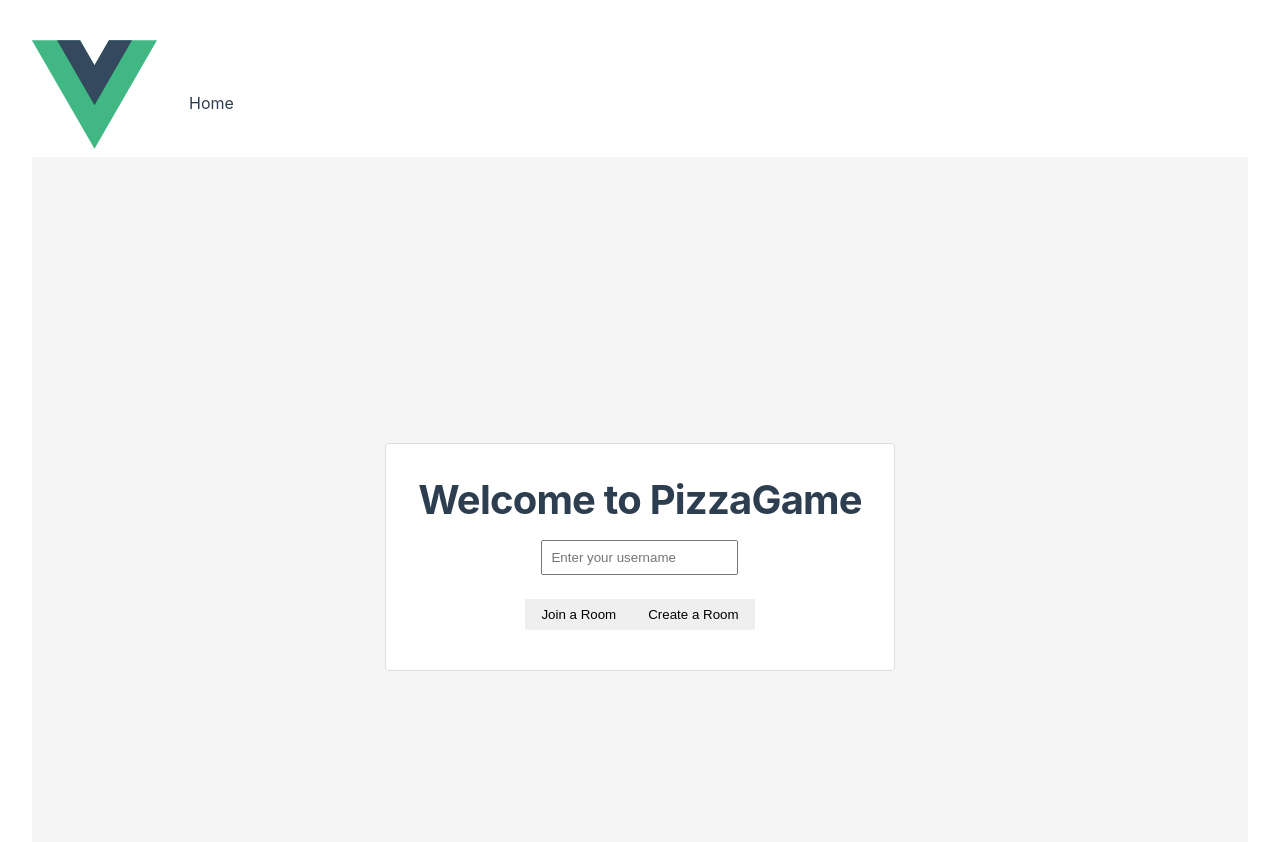
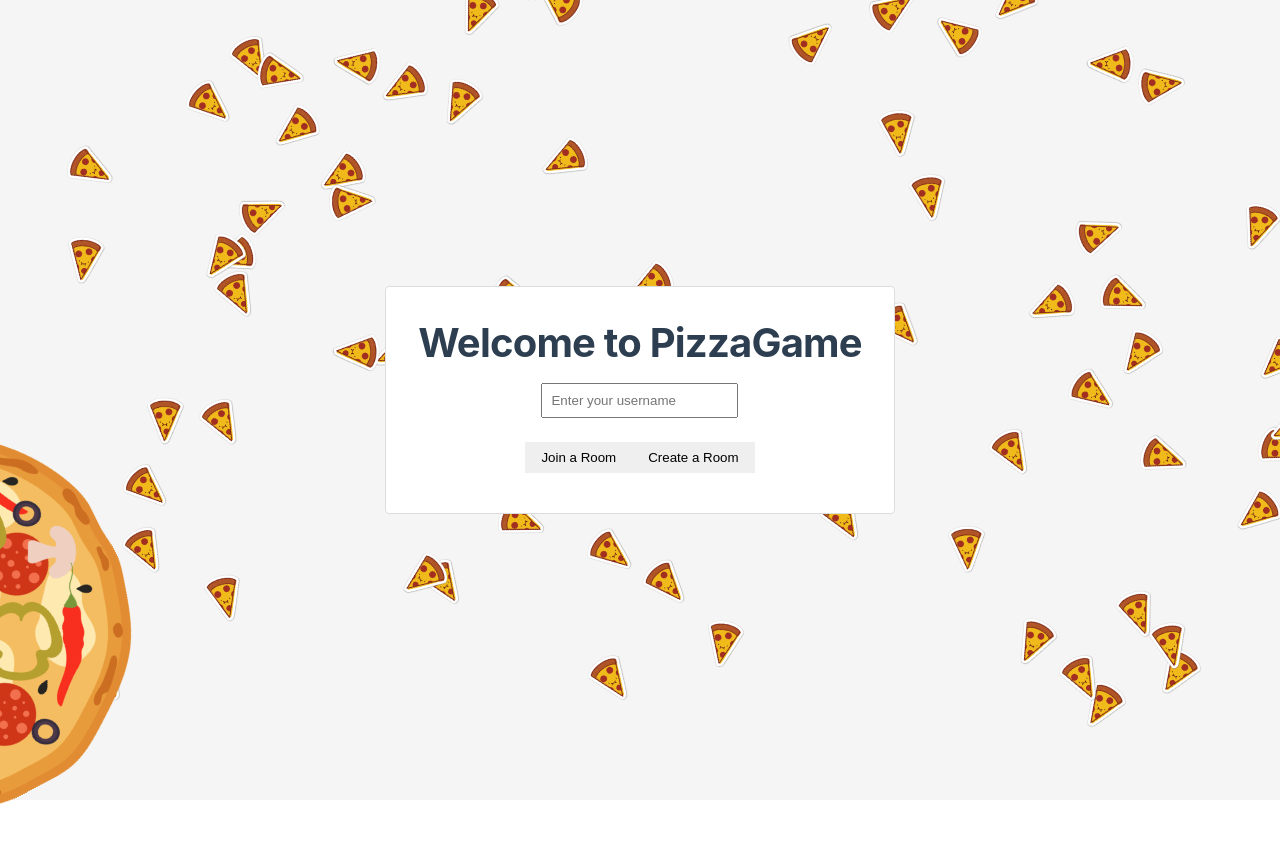
Before and after one commit to pizzeria-game/front, a Vue app: page / in a window 1280 px wide. Shown: the top 842 px of the page. After the commit the page ends 800 px from the top, so only its background shows below. Built offline with nearby package versions, Linux system fonts and the light colour scheme.

Commit message:
add anim

```diff
--- a/src/App.vue
+++ b/src/App.vue
@@ -1,81 +1,9 @@
 <script setup lang="ts">
-import { RouterLink, RouterView } from "vue-router"
+import { RouterView } from "vue-router"
 </script>
 
 <template>
-    <header>
-        <img alt="Vue logo" class="logo" src="@/assets/logo.svg" width="125" height="125" />
-
-        <div class="wrapper">
-            <nav>
-                <RouterLink to="/">Home</RouterLink>
-            </nav>
-        </div>
-    </header>
-
     <RouterView />
 </template>
 
-<style scoped>
-header {
-    line-height: 1.5;
-    max-height: 100vh;
-}
-
-.logo {
-    display: block;
-    margin: 0 auto 2rem;
-}
-
-nav {
-    width: 100%;
-    font-size: 12px;
-    text-align: center;
-    margin-top: 2rem;
-}
-
-nav a.router-link-exact-active {
-    color: var(--color-text);
-}
-
-nav a.router-link-exact-active:hover {
-    background-color: transparent;
-}
-
-nav a {
-    display: inline-block;
-    padding: 0 1rem;
-    border-left: 1px solid var(--color-border);
-}
-
-nav a:first-of-type {
-    border: 0;
-}
-
-@media (min-width: 1024px) {
-    header {
-        display: flex;
-        place-items: center;
-        padding-right: calc(var(--section-gap) / 2);
-    }
-
-    .logo {
-        margin: 0 2rem 0 0;
-    }
-
-    header .wrapper {
-        display: flex;
-        place-items: flex-start;
-        flex-wrap: wrap;
-    }
-
-    nav {
-        text-align: left;
-        margin-left: -1rem;
-        font-size: 1rem;
-
-        padding: 1rem 0;
-        margin-top: 1rem;
-    }
-}
-</style>
+<style scoped></style>
--- a/src/assets/main.css
+++ b/src/assets/main.css
@@ -10,11 +10,12 @@
 }
 
 #app {
-    max-width: 1280px;
-    margin: 0 auto;
-    padding: 2rem;
+    font-weight: normal;
+}
 
-    font-weight: normal;
+body {
+    overflow: hidden;
+    height: 100vh;
 }
 
 h1 {
--- /dev/null
+++ b/src/components/GiantPizza.vue
@@ -0,0 +1,23 @@
+<script setup lang="ts"></script>
+
+<template>
+    <img src="@/assets/img/pizzas/giant-pizza.png" alt="pizza" id="giant-pizza" />
+</template>
+
+<style>
+#giant-pizza {
+    position: fixed;
+    bottom: -15px;
+    left: 0;
+    width: 30vw;
+    aspect-ratio: 1;
+    animation: 15s move linear infinite;
+    transform: translateX(-130vw);
+}
+
+@keyframes move {
+    to {
+        transform: translateX(200vw) rotate(1000deg);
+    }
+}
+</style>
--- /dev/null
+++ b/src/components/PizzaRain.vue
@@ -0,0 +1,57 @@
+<script setup lang="ts">
+import { ref } from "vue"
+
+const pizzaContainer = ref<HTMLDivElement | null>(null)
+
+const createPizza = () => {
+    if (!pizzaContainer.value) return
+
+    const pizzaCount = 3 // Adjust this to the number of pizzas you want to create at the same time
+    for (let i = 0; i < pizzaCount; i++) {
+        const pizza = document.createElement("div")
+        pizza.classList.add("pizza")
+        pizza.style.left = Math.random() * window.innerWidth + "px"
+        pizza.style.animationDuration = Math.max(6, Math.random() * 8) + "s"
+        // rotate rando 0 to 360
+        pizza.style.transform = `rotate(${Math.random() * 360}deg)`
+        pizzaContainer.value.appendChild(pizza)
+
+        setTimeout(() => {
+            if (!pizzaContainer.value) return
+
+            pizzaContainer.value.removeChild(pizza)
+        }, 6000)
+    }
+}
+
+setInterval(createPizza, 200)
+</script>
+
+<template>
+    <div id="pizzaRain" ref="pizzaContainer"></div>
+</template>
+
+<style>
+#pizzaRain {
+    position: fixed;
+    top: -100px;
+    left: 0;
+    width: 100vw;
+    height: 100vh;
+}
+.pizza {
+    position: fixed;
+    width: 50px;
+    height: 50px;
+    background-image: url("@/assets/img/pizzas/pizza.png");
+    background-size: contain;
+    background-repeat: no-repeat;
+    animation: fall linear;
+}
+
+@keyframes fall {
+    to {
+        transform: translateY(120vh);
+    }
+}
+</style>
--- a/src/views/HomeView.vue
+++ b/src/views/HomeView.vue
@@ -1,44 +1,24 @@
+<script setup lang="ts">
+import { ref } from "vue"
+
+import PizzaRain from "@/components/PizzaRain.vue"
+import GiantPizzaVue from "@/components/GiantPizza.vue"
+
+const username = ref("")
+</script>
+
 <template>
     <main class="home-container">
+        <PizzaRain />
+        <GiantPizzaVue />
         <div class="box">
             <h1>Welcome to PizzaGame</h1>
             <input type="text" v-model="username" placeholder="Enter your username" />
-            <button @click="join">Join a Room</button>
-            <button @click="create">Create a Room</button>
+            <button>Join a Room</button>
+            <button>Create a Room</button>
         </div>
     </main>
 </template>
-
-<script lang="ts">
-import { defineComponent, ref } from "vue"
-
-export default defineComponent({
-    setup() {
-        const username = ref("")
-
-        const someAPI = {
-            async joinRoom(roomCode: string, username: string) {
-                console.log(`Joining room ${roomCode} with username ${username}`)
-                // Here you can implement the real call to the API
-            },
-            async createRoom(username: string) {
-                console.log(`Creating room with username ${username}`)
-                // Here you can implement the real call to the API
-            }
-        }
-
-        async function join() {
-            await someAPI.joinRoom("roomCode", username.value) // Replace "roomCode" with actual roomCode value
-        }
-
-        async function create() {
-            await someAPI.createRoom(username.value)
-        }
-
-        return { username, join, create }
-    }
-})
-</script>
 
 <style scoped>
 .home-container {
@@ -46,6 +26,7 @@ export default defineComponent({
     justify-content: center;
     align-items: center;
     height: 100vh;
+    widows: 100vw;
     background-color: #f5f5f5;
 }
 
@@ -55,6 +36,7 @@ export default defineComponent({
     border: 1px solid #ddd;
     border-radius: 4px;
     background-color: white;
+    z-index: 2;
 }
 
 input {
```
Also changed, not shown: src/assets/img/pizzas/giant-pizza.png (added), src/assets/img/pizzas/pizza.png (added).
